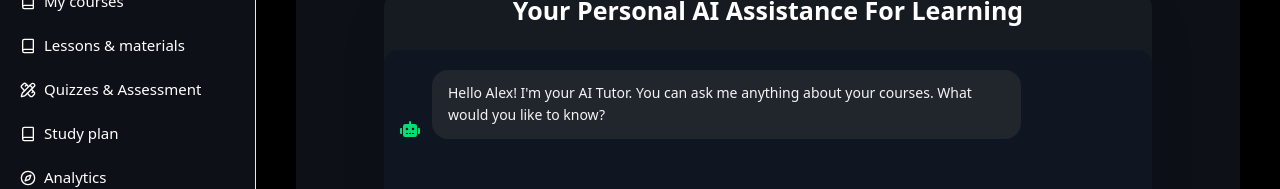
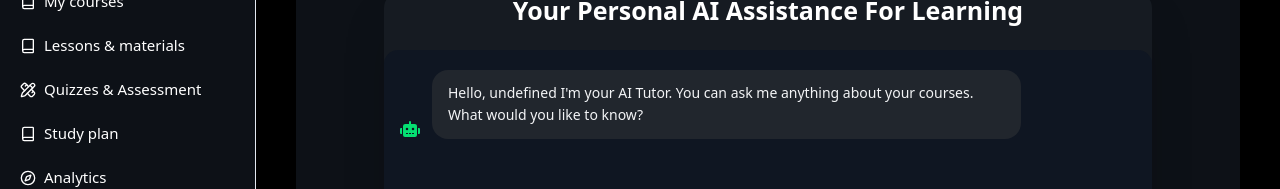
Before and after one commit to ravenprevendido/capstone-ai-tutor, a Next.js app: page /workspace/ai-tutor in a window 1280 px wide. Shown: the part 188-377 px from the top of the page. Built offline with nearby package versions, Linux system fonts and the light colour scheme; no server answers.

Commit message:
capston5.0percent

```diff
--- a/app/workspace/ai-tutor/page.jsx
+++ b/app/workspace/ai-tutor/page.jsx
@@ -9,7 +9,7 @@ export default function AITutorPage() {
     {
       role: "assistant",
       content:
-        "Hello Alex! I'm your AI Tutor. You can ask me anything about your courses. What would you like to know?",
+       `Hello, ${user?.firstName || user?.username} I'm your AI Tutor. You can ask me anything about your courses. What would you like to know?`,
     },
   ]);
   const [input, setInput] = useState("");
```
